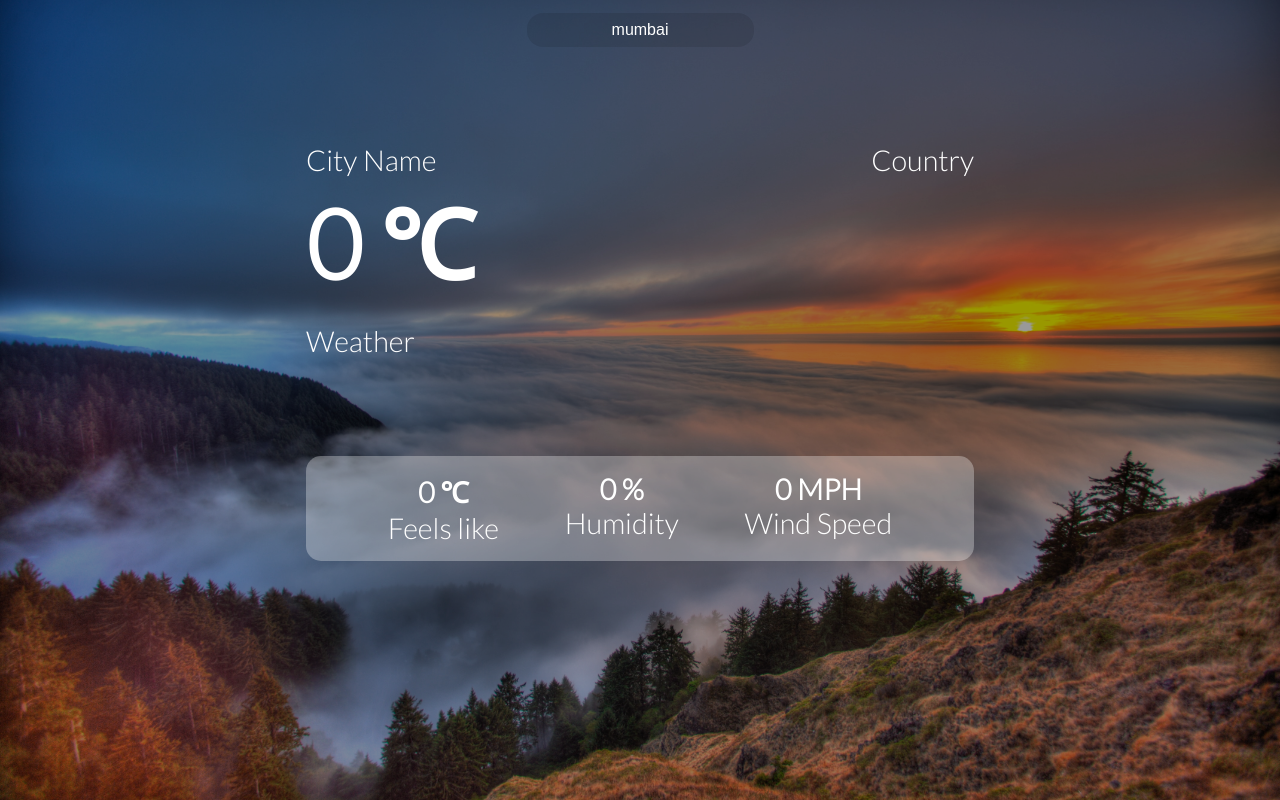
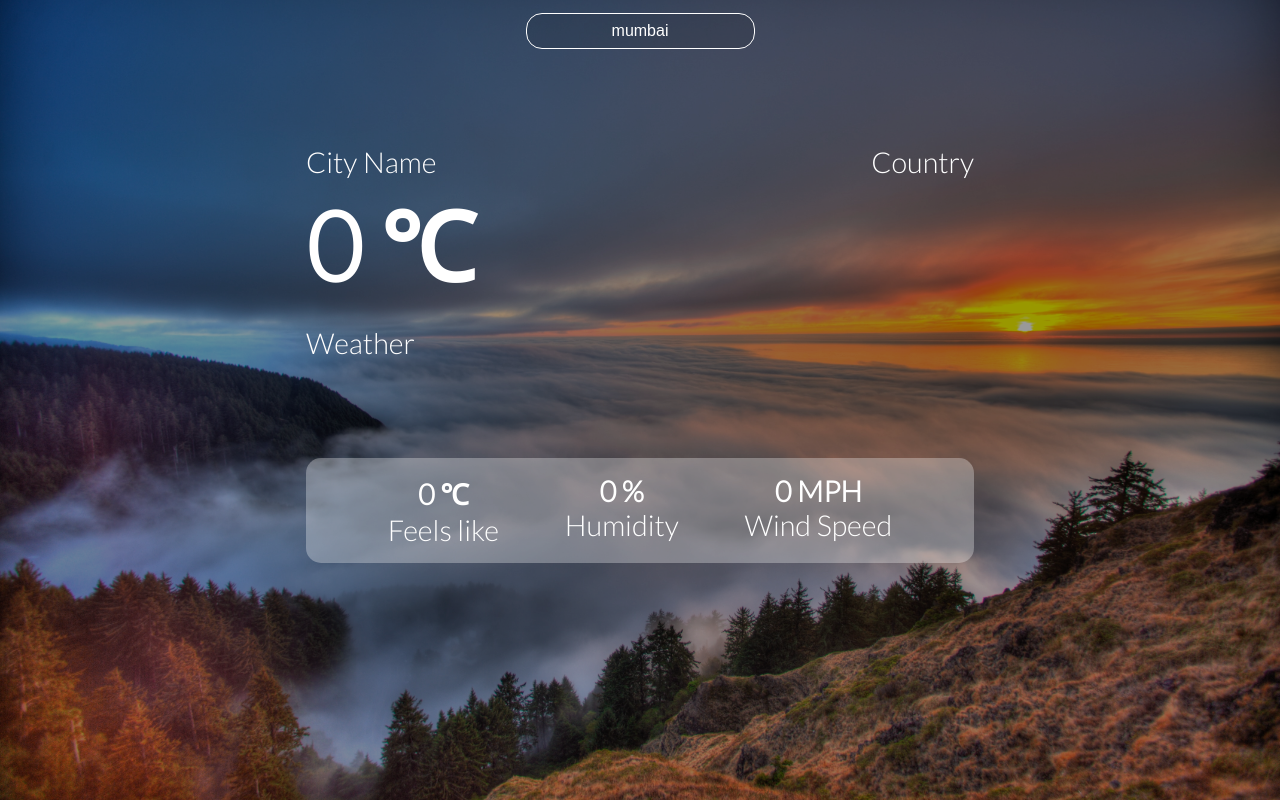
Before and after one commit to amitk9627/WeatherApp, a React (Create React App) app: page / in a window 1280 px wide. Built offline with nearby package versions, Linux system fonts and the light colour scheme.

Commit message:
Update App.css

```diff
--- a/src/App.css
+++ b/src/App.css
@@ -47,12 +47,12 @@ p{
     color: white;
     font-size:1rem;
     text-align: center;
-    border:none ; outline: none;
+    border:1px solid white ; outline: none;
     background: rgba(0,0,0,.1);
 }
 input:focus{
     background: rgba(0,0,0,.3);
-    border: none;
+
 }
 
 .app .top{
```
